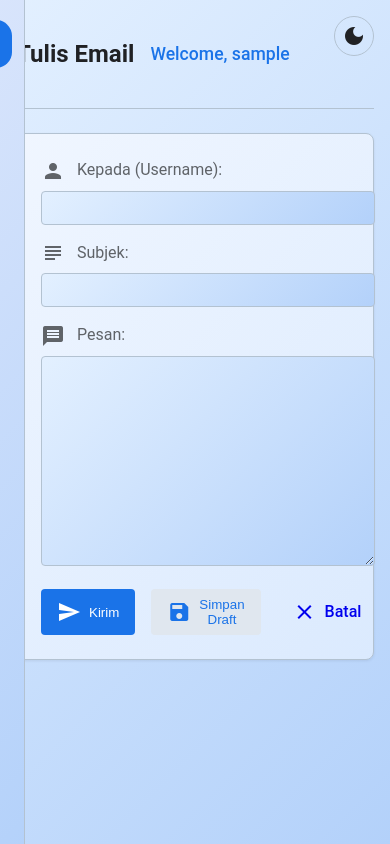
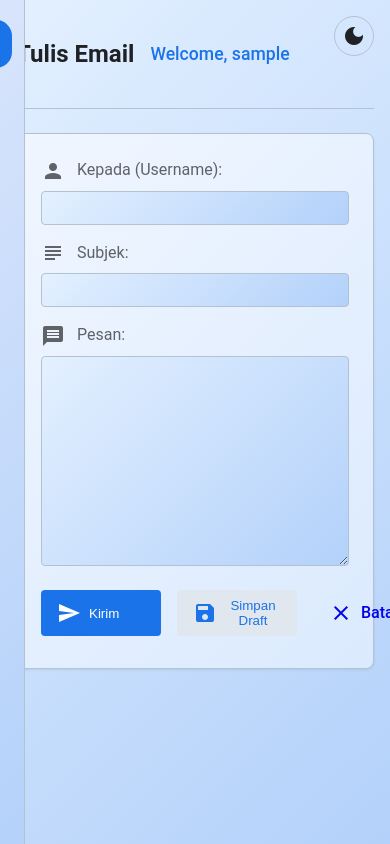
Before and after one commit to LIinz27/flask-email-app, a Flask app: page /compose in a window 390 px wide. Run offline with Flask 3, Linux system fonts and the light colour scheme; the visitor is signed in with stand-in values (Sample User, id 1); data that the repository does not hold is empty.

Commit message:
fix layout

```diff
--- a/static/style.css
+++ b/static/style.css
@@ -235,6 +235,31 @@ body.dark-mode .email-item:hover {
   .compose-btn {
     width: 100%;
   }
+
+  .form-container {
+    padding: 16px;
+    margin: 0;
+    width: 100%;
+    max-width: 100%;
+  }
+
+  .form-group {
+    margin-bottom: 12px;
+  }
+
+  input[type="text"],
+  input[type="email"],
+  input[type="password"],
+  textarea {
+    padding: 10px;
+    font-size: 16px; /* Better for mobile touch targets */
+  }
+
+  .btn {
+    width: 100%;
+    padding: 12px 16px;
+    margin: 8px 0;
+  }
 }
 
 .email-sender {
@@ -256,6 +281,7 @@ body.dark-mode .email-item:hover {
 
 .form-container {
   max-width: 600px;
+  width: 100%;
   margin: 0 auto;
   padding: 24px;
   background: var(--card);
@@ -263,6 +289,7 @@ body.dark-mode .email-item:hover {
   box-shadow: 0 1px 3px var(--shadow);
   border: 1px solid var(--border);
   transition: background 0.3s, border-color 0.3s, box-shadow 0.3s;
+  box-sizing: border-box;
 }
 
 body.dark-mode .form-container {
@@ -273,12 +300,14 @@ body.dark-mode .form-container {
 
 .form-group {
   margin-bottom: 16px;
+  width: 100%;
 }
 
 .form-group label {
   display: block;
   margin-bottom: 8px;
   color: var(--secondary);
+  width: 100%;
 }
 
 input[type="text"],
@@ -293,6 +322,9 @@ textarea {
   color: var(--text);
   font-size: 14px;
   transition: background-color 0.3s, border-color 0.3s, color 0.3s, box-shadow 0.3s;
+  box-sizing: border-box;
+  display: block;
+  margin: 0;
 }
 
 input[type="text"]:focus,
@@ -328,12 +360,18 @@ body.dark-mode textarea:focus {
   cursor: pointer;
   font-weight: 500;
   transition: background 0.2s;
+  display: inline-block;
+  margin: 8px 0;
+  width: auto;
+  min-width: 120px;
+  text-align: center;
 }
 
 .btn-primary {
   background: var(--primary);
   color: white;
   transition: background-color 0.3s, transform 0.2s;
+  display: inline-block;
 }
 
 .btn-primary:hover {
```
